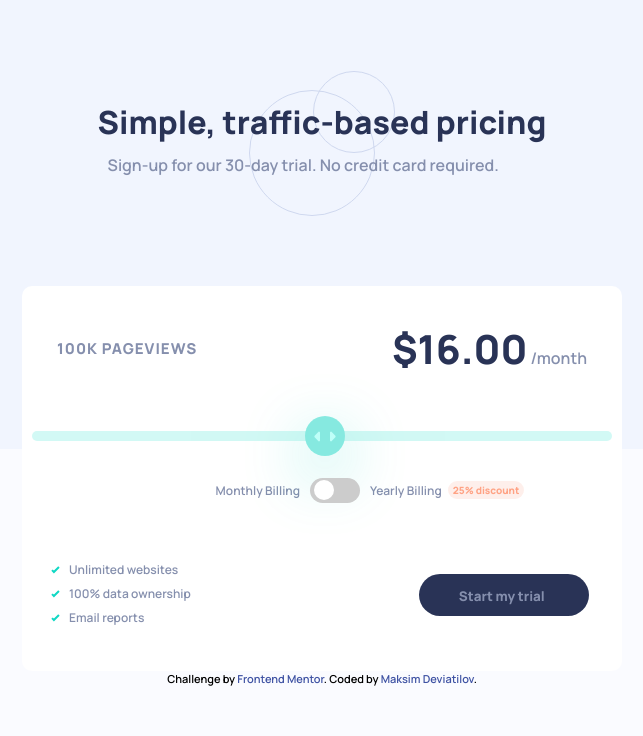
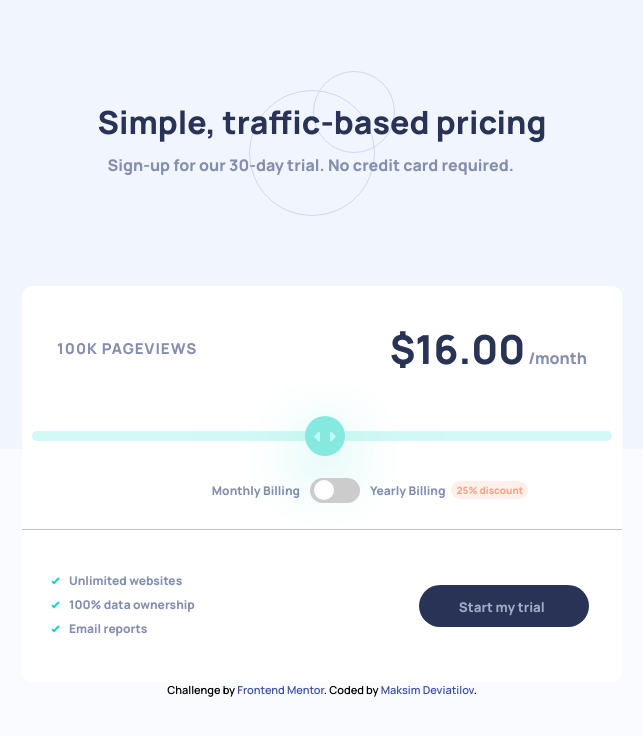
Before and after one commit to maksimcoder/FrontMentor_Interactive-Component, a plain HTML site: page index.html in a window 1280 px wide. Shown: the whole page, without its empty margins (318-961 px from the left). Drawn offline with Linux system fonts and the light colour scheme.

Commit message:
Minor changes and improvements

```diff
--- a/styles.css
+++ b/styles.css
@@ -10,6 +10,7 @@ body {
 }
 ul {
     list-style-image: url(images/icon-check.svg);
+    font-weight: 800;
 }
 
 .container {
@@ -42,6 +43,7 @@ ul {
 .container-header > span {
     padding: 10px 10px 10px 10px;
     color: hsl(225, 20%, 60%);
+    font-weight: 800;
 }
 
 .container-main > form > div {
@@ -75,6 +77,10 @@ ul {
     text-transform: uppercase;
     font-weight: 800;
     font-size: 15px;
+}
+
+.price-dating {
+    font-weight: 800;
 }
 
 .price-amount {
@@ -123,7 +129,7 @@ ul {
 
 .billing {
     align-items: center !important;
-
+    font-weight: 800;
 }
 
 .monthly-wrapper {
@@ -168,6 +174,7 @@ ul {
     padding-left: 30px;
     font-size: smaller;
     font-weight: 800;
+    color: hsl(225, 26%, 71%);
 }
 
 .advantages {
@@ -235,7 +242,6 @@ ul {
     transform: translateX(23px);
   }
 
-  /* Rounded sliders */
   .slider-box.round {
     border-radius: 34px;
   }
@@ -243,3 +249,8 @@ ul {
   .slider-box.round:before {
     border-radius: 50%;
   }
+
+  .container-footer {
+      margin-top: 10px;
+      border-top: 1px solid silver
+  }
```
